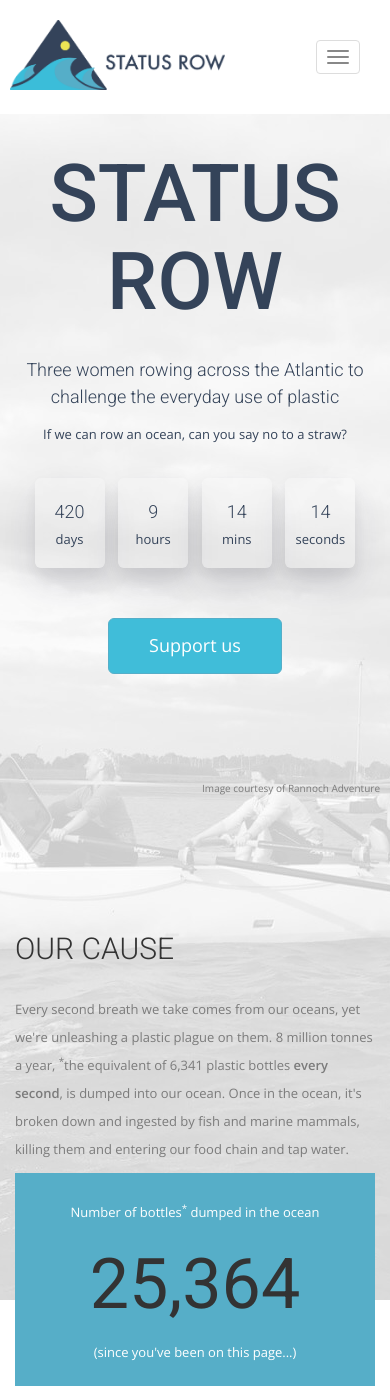
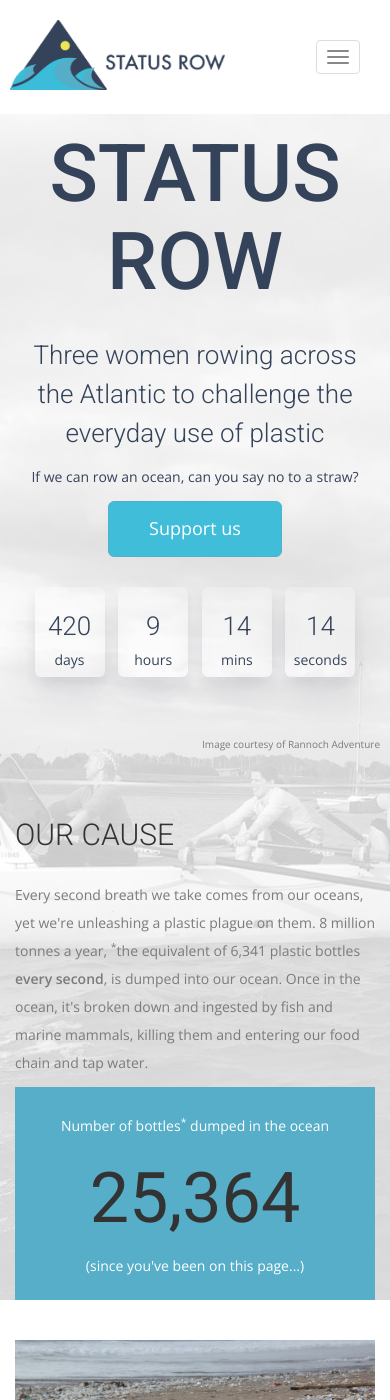
Before and after one commit to statusrow/statusrow.github.io, a Jekyll site: the page built from index.html, in a window 390 px wide and 1400 px high. Built offline with Jekyll 4.4.1, drawn with Linux system fonts in a browser that asks for light colours; nearby versions of some CDN libraries; some web fonts are replaced.

Commit message:
Resonsive tweaks'

```diff
--- a/css/airspace.css
+++ b/css/airspace.css
@@ -116,6 +116,7 @@ font header .navbar-default .navbar-nav li a:hover {
 #slider {
   color: #344359;
   padding: 100px 0 130px 0;
+  height: 780px;
   margin-top: 90px;
 }
 #slider:before {
@@ -445,6 +446,14 @@ font header .navbar-default .navbar-nav li a:hover {
   letter-spacing: 0px;
   word-spacing: 3px;
 }
+
+@media (max-width: 576px) {
+  #global-header {
+    padding-top: 50px;
+  }
+}
+padding-top: 70px;
+}
 /*--
 	portfolio-work Start
 --*/
@@ -670,8 +679,6 @@ font header .navbar-default .navbar-nav li a:hover {
   right: 0;
   width: 100%;
   height: 100%;
-  /*background: linear-gradient(to left, #8da1ab, #0c668e 70%);*/
-  /*opacity: 0.8;*/
 }
 #slider-contact .block {
   color: #E3E3E4;
--- a/css/responsive.css
+++ b/css/responsive.css
@@ -167,10 +167,10 @@ px      68    160    252    */
     padding-left: 0px;
   }
   h2 {
-    font-size: 18px;
+    font-size: 26px;
   }
   p {
-    font-size: 13px;
+    font-size: 14px;
   }
   header .navbar-default .navbar-toggle {
     margin-top: 20px;
@@ -180,7 +180,8 @@ px      68    160    252    */
     background-size: cover;
     background-attachment: scroll;
     background-position: center;
-    padding: 30px 0 100px 0;
+    height: 640px;
+    padding: 10px 0;
   }
   #slider .block {
     padding-left: 0px;
@@ -194,6 +195,13 @@ px      68    160    252    */
   #global-header {
     background-position: 70%;
     background-attachment: scroll;
+    margin-top: 115px;
+  }
+  #intro {
+    padding: 30px 0;
+  }
+  #mission {
+    margin: 0 auto;
   }
   /*--
 	wrapper Start
--- a/css/style.css
+++ b/css/style.css
@@ -76,7 +76,6 @@
   #slider .home--headline-container  h1 {
     padding: 10px 0;
   }
-
 }
 
 .post-area a:hover {
@@ -86,8 +85,8 @@
   text-transform: uppercase;
 }
 .countdown-container {
-  height: 200px;
-  margin: 20px auto;
+  height: 140px;
+  margin: 0 auto;
   text-align: center;
 }
 .countdown-container .countdown--time-container {
@@ -122,6 +121,11 @@
   }
   .countdown-container .countdown--time-container {
     margin: 5px;
+  }
+}
+@media (max-width: 370px) {
+  .countdown-container {
+    display: none;
   }
 }
 .dark-mask {
--- a/index.html
+++ b/index.html
@@ -11,6 +11,10 @@ permalink: /
         <h1 class="animated fadeInUp">STATUS ROW</h1>
         <h2 class="animated fadeInUp">Three women rowing across the Atlantic to challenge the everyday use of plastic</h2>
         <p class="animated fadeInUp">If we can row an ocean, can you say no to a straw?</p>
+    </div>
+
+    <div class="text-center animated fadeInUp">
+      <a href="{{ site.baseurl }}/support" title="Support Status Row" class="btn btn-primary btn-lg">Support us</a>
     </div>
 
     <div class="countdown-container animated fadeInUp">
@@ -38,10 +42,6 @@ permalink: /
           <p>seconds</p>
         </div>
       </div>
-    </div>
-
-    <div class="text-center animated fadeInUp">
-      <a href="{{ site.baseurl }}/support" title="Support Status Row" class="btn btn-primary btn-lg">Support us</a>
     </div>
 
   </div>
--- a/mission.html
+++ b/mission.html
@@ -11,7 +11,7 @@ permalink: /mission/
             <div class="col-md-12">
                 <div class="block">
                   <h1>Our Mission: Clean up & cross the Ocean</h1>
-                  <p>Talisker Whisky Atlantic Challenge 2018 - The Worlds Toughest Row</p>
+                  <p>Talisker Whisky Atlantic Challenge 2018</p>
                 </div>
             </div>
         </div>
```
Also changed, not shown: 5 other files.
